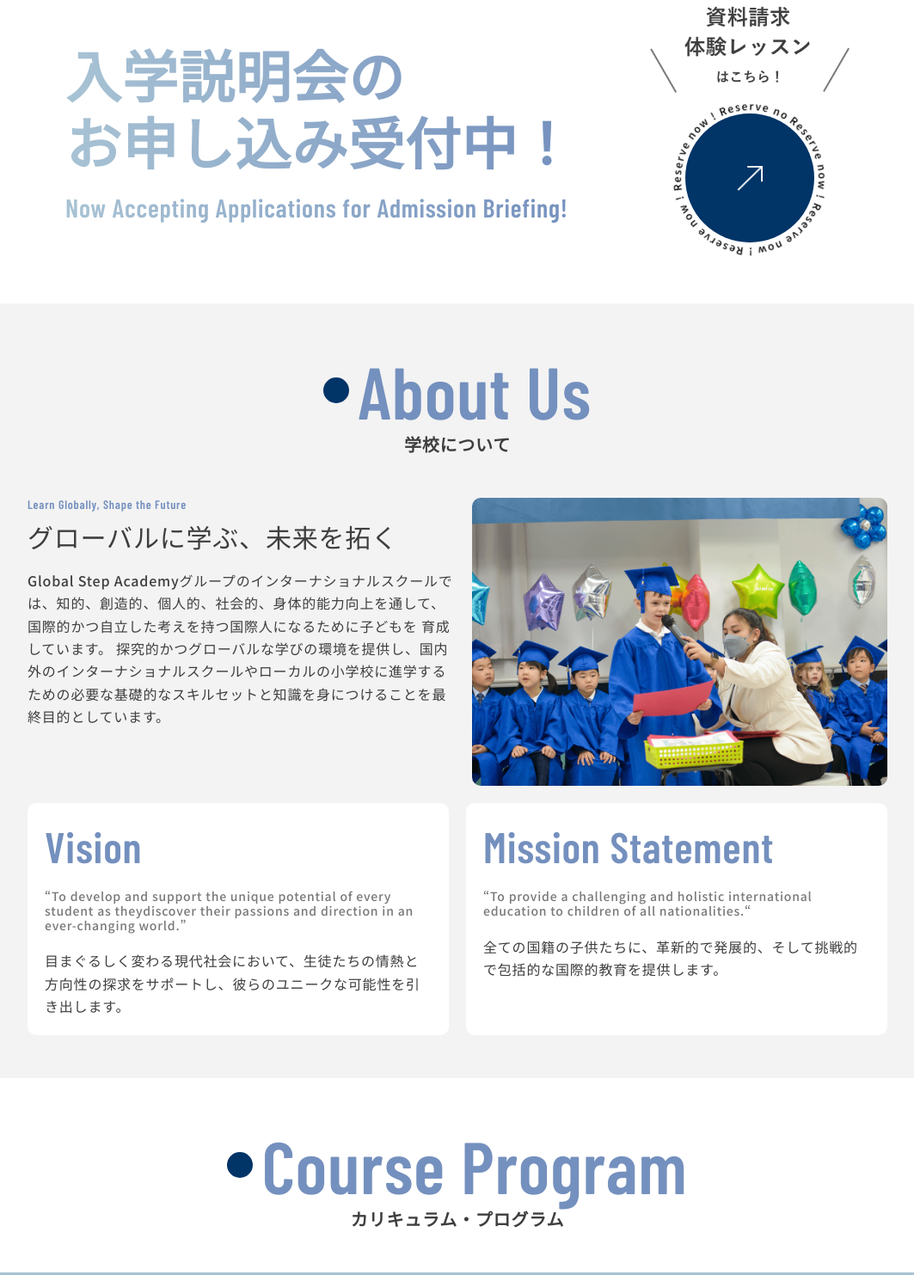
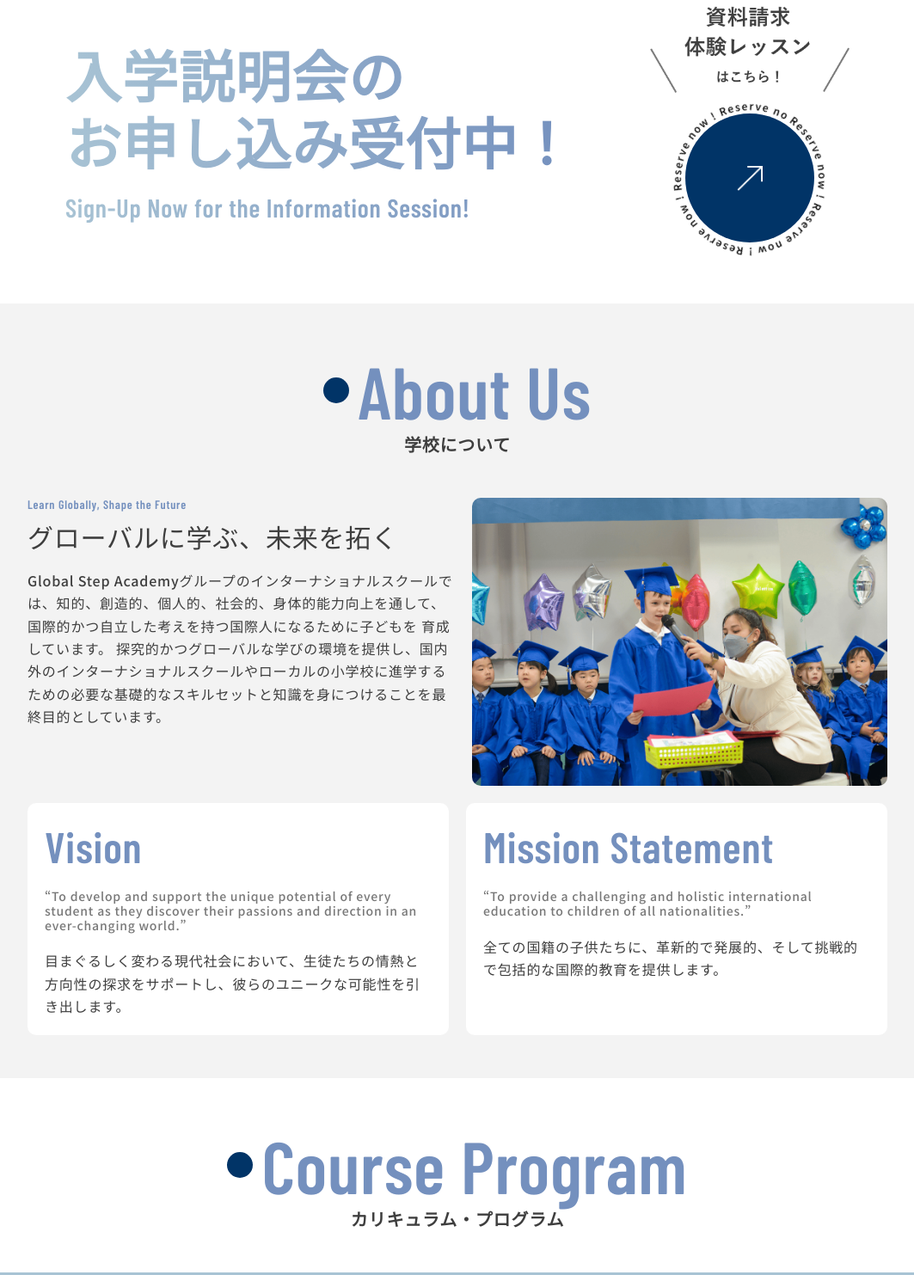
Before and after one commit to kyongmi/GSA, a plain HTML site: page index.html in a window 1280 px wide. Shown: the part 679-2162 px from the top of the page at 86% size, without its empty margins (108-1171 px from the left). Drawn offline with nearby package versions, Linux system fonts and the light colour scheme; some packages are replaced by stand-ins of ours; a web font is replaced by a local one.

Commit message:
Update index.html

```diff
--- a/index.html
+++ b/index.html
@@ -39,7 +39,7 @@
                     入学説明会の<br>
                     お申し込み受付中！
                 </p>
-                <p class="komidasi">Now Accepting Applications for Admission Briefing!</p>
+                <p class="komidasi">Sign-Up Now for the Information Session!</p>
             </div>
 
             <div class="r">
@@ -103,7 +103,7 @@
                     <div class="box2">
                         <p class="midasi">Vision</p>
                         <p class="roma">
-                            “To develop and support the unique potential of every student as theydiscover their passions and direction in an ever-changing world.”
+                            “To develop and support the unique potential of every student as they discover their passions and direction in an ever-changing world.”
                         </p>
                         <p class="text">
                             目まぐるしく変わる現代社会において、生徒たちの情熱と方向性の探求をサポートし、彼らのユニークな可能性を引き出します。
@@ -112,7 +112,7 @@
                     <div class="box2">
                         <p class="midasi">Mission Statement</p>
                         <p class="roma">
-                            “To provide a challenging and holistic international education to children of all nationalities.“
+                            “To provide a challenging and holistic international education to children of all nationalities.”
                         </p>
                         <p class="text">
                             全ての国籍の子供たちに、革新的で発展的、そして挑戦的で包括的な国際的教育を提供します。
@@ -166,7 +166,7 @@
                     入学説明会の<br>
                     お申し込み受付中！
                 </p>
-                <p class="komidasi">Now Accepting Applications for Admission Briefing!</p>
+                <p class="komidasi">Sign-Up Now for the Information Session!</p>
             </div>
 
             <div class="r">
@@ -285,7 +285,7 @@
                     入学説明会の<br>
                     お申し込み受付中！
                 </p>
-                <p class="komidasi">Now Accepting Applications for Admission Briefing!</p>
+                <p class="komidasi">Sign-Up Now for the Information Session!</p>
             </div>
 
             <div class="r">
@@ -336,7 +336,7 @@
                     <div class="details-content js-details-content">
 
                         <div class="pass"></div>
-                        <p>まず、願書の提出後、面接や説明会にご参加いただきます。その後、合格通知を受け取った方は、入学金のお支払いと必要書類の提出をもって正式な入学となります。詳細なスケジュールは募集要項をご確認ください。</p>
+                        <p>まず、説明会や体験レッスンにご参加いただいた後、願書をご提出いただきます。その後、入学金のお支払いと必要書類のご提出をもって、正式なご入学となります。詳しいスケジュールにつきましては、募集要項をご確認ください。</p>
                     </div>
                 </details>
 
```
